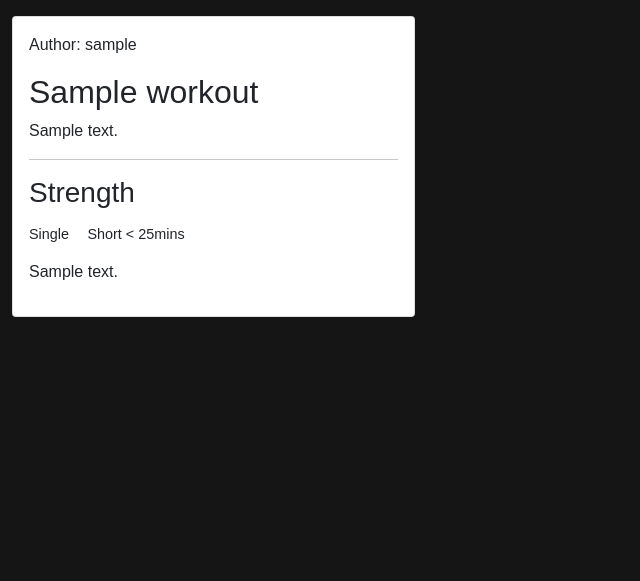
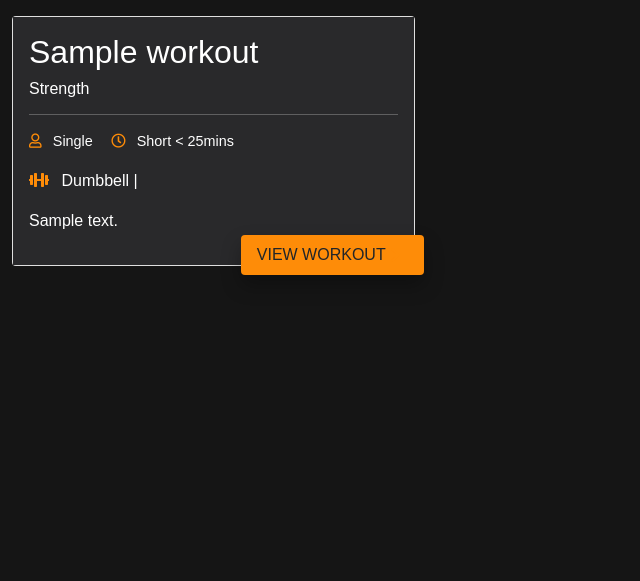
Before and after one commit to CeciliaSwe/portfolio-4th, a Django app: page / in a window 1280 px wide. Shown: the part 61-642 px from the top of the page, without its empty margins (0-640 px from the left). Run offline with Django 3.2, Linux system fonts and the light colour scheme; tables that the repository leaves empty hold one stand-in row (values such as "Sample post").

Commit message:
Refine styling for index html

```diff
--- a/templates/index.html
+++ b/templates/index.html
@@ -9,28 +9,30 @@
         <div class="col-12 mt-3 left">
             <div class="row">
                 {% for workout in workout_list %}
-                <div class="col-md-4">
+                <div class="col-md-4 card-outer">
                     <div class="card mb-4">
-                        <div class="card-body">
-                            <div class="image-container">
-                                <div class="image-flash">
-                                    <p class="author">Author: {{ workout.author }}</p>
-                                </div>
-                            </div>
+                        <div class="card-body workout-card">
                             <a href="#" class="post-link">
                                 <h2 class="card-title">{{ workout.title }}</h2>
-                                <p class="card-text">{{ workout.excerpt }}</p>
                             </a>
+                            <h6 class="category-banner"> {{ workout.category }}</h6>
                             <hr />
-                            <h3> {{ workout.category }}</h3>
                             <ul>
-                                <li><span> {{ workout.participants }}</span></li>
-                                <li><span>{{ workout.length }}</span></li>
+                                <li><span> <i class="far fa-user"></i> {{ workout.participants }} </span></li>
+                                <li><span><i class="far fa-clock"></i> {{ workout.length }}</span></li>
                             </ul>
+                            <div class="equipment-outer">
+                                <span><i class="fas fa-dumbbell"></i></span>
+                                <span class="equipment">{{ workout.equipment }} |</span>
+                            </div>
                             <p>
-                                {{ workout.content|striptags }}
+                                {{ workout.excerpt }}
 
                             </p>
+
+
+                            <button class="btn">view workout <i class="fa fa-arrow-right"></i></button>
+
                         </div>
                     </div>
                 </div>
```
